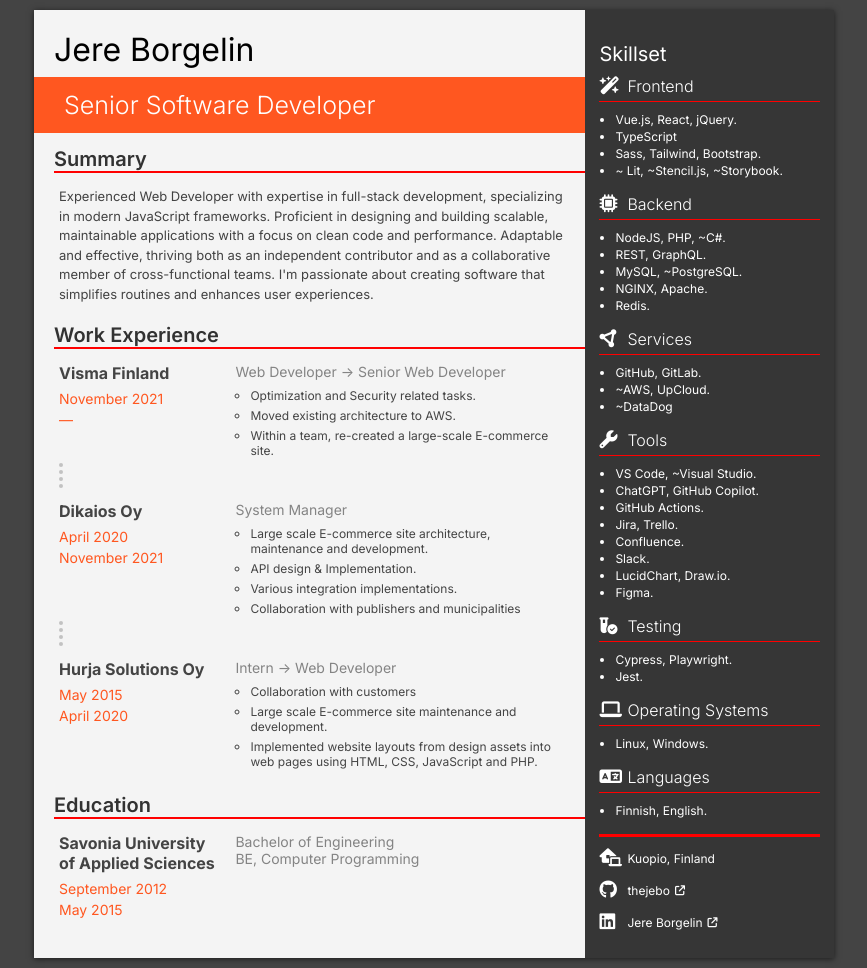
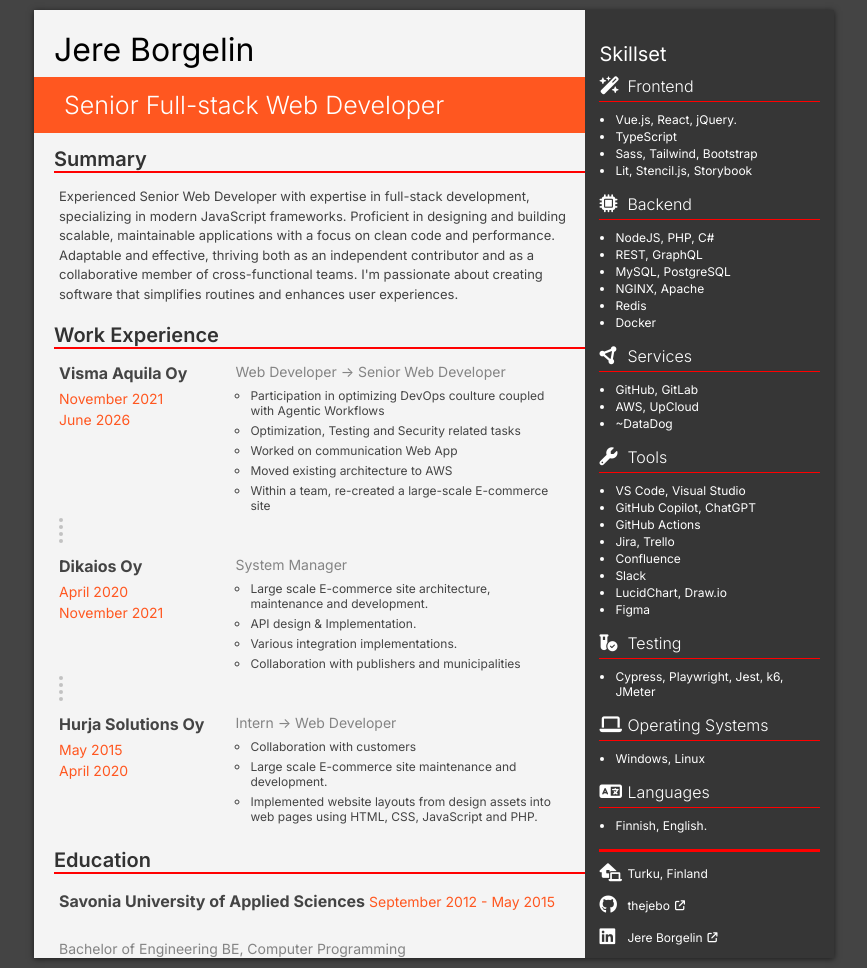
Before and after one commit to thejebo/thejebo-resume, a website built with Vite: page index.html in a window 1280 px wide. Shown: the whole page, without its empty margins (206-1073 px from the left). Built offline with nearby package versions, Linux system fonts and the light colour scheme.

Commit message:
feat: Adjusted content and styles.

```diff
--- a/src/main.js
+++ b/src/main.js
@@ -1,16 +1,16 @@
-import './main.scss'
+import "./main.scss";
 
-document.querySelector('#app').innerHTML = `
+document.querySelector("#app").innerHTML = `
 <main>
   <header>
     <div class="row">
       <h1>Jere Borgelin</h1>
     </div>
-    <h2>Senior Software Developer</h2>
+    <h2>Senior Full-stack Web Developer</h2>
   </header>
   <section>
     <h3>Summary</h3>
-    <p>Experienced Web Developer with expertise in full-stack development, specializing in modern JavaScript frameworks. Proficient in designing and building scalable, maintainable applications with a focus on clean code and performance. Adaptable and effective, thriving both as an independent contributor and as a collaborative member of cross-functional teams. I'm passionate about creating software that simplifies routines and enhances user experiences.</p>
+    <p>Experienced Senior Web Developer with expertise in full-stack development, specializing in modern JavaScript frameworks. Proficient in designing and building scalable, maintainable applications with a focus on clean code and performance. Adaptable and effective, thriving both as an independent contributor and as a collaborative member of cross-functional teams. I'm passionate about creating software that simplifies routines and enhances user experiences.</p>
   </section>
 
   <section>
@@ -18,18 +18,20 @@
     <ol>
       <li>
         <div class="details">
-          <h4>Visma Finland</h4>
+          <h4>Visma Aquila Oy</h4>
           <div class="date-range">
             <time dateTime="2021-11">November 2021</time>
-            <time dateTime="present">&mdash;</time>
+            <time dateTime="present">June 2026</time>
           </div>
         </div>
         <div class="job-description">
           <span>Web Developer -&gt; Senior Web Developer</span>
           <ul>
-            <li>Optimization and Security related tasks.</li>
-            <li>Moved existing architecture to AWS.</li>
-            <li>Within a team, re-created a large-scale E-commerce site.</li>
+            <li>Participation in optimizing DevOps coulture coupled with Agentic Workflows</li>
+            <li>Optimization, Testing and Security related tasks</li>
+            <li>Worked on communication Web App</li>
+            <li>Moved existing architecture to AWS</li>
+            <li>Within a team, re-created a large-scale E-commerce site</li>
           </ul>
         </div>
       </li>
@@ -72,20 +74,18 @@
       </li>
     </ol>
   </section>
-  <section>
+  <section class="education">
     <h3>Education</h3>
     <ol>
       <li>
         <div class="details">
-          <h4>Savonia University <br>of Applied Sciences</h4>
+          <h4>Savonia University of Applied Sciences</h4>
           <div class="date-range">
-            <time dateTime="2012-09">September 2012</time>
-            <span class="mobile-separator">-</span>
-            <time dateTime="2015-05">May 2015</time>
+            <time dateTime="2012-09">September 2012 - May 2015</time>
           </div>
         </div>
         <div class="job-description">
-          <span>Bachelor of Engineering<br>BE, Computer Programming</span>
+          <span>Bachelor of Engineering BE, Computer Programming</span>
         </div>
       </li>
     </ol>
@@ -100,52 +100,52 @@
       <ul>
         <li>Vue.js, React, jQuery.</li>
         <li>TypeScript</li>
-        <li>Sass, Tailwind, Bootstrap.</li>
-        <li>~ Lit, ~Stencil.js, ~Storybook.</li>
+        <li>Sass, Tailwind, Bootstrap</li>
+        <li>Lit, Stencil.js, Storybook</li>
       </ul>
     </div>
     <div>
       <h4><i class="fa-solid fa-microchip"></i> Backend</h4>
       <ul>
-        <li>NodeJS, PHP, ~C#.</li>
-        <li>REST, GraphQL.</li>
-        <li>MySQL, ~PostgreSQL.</li>
-        <li>NGINX, Apache.</li>
-        <li>Redis.</li>
+        <li>NodeJS, PHP, C#</li>
+        <li>REST, GraphQL</li>
+        <li>MySQL, PostgreSQL</li>
+        <li>NGINX, Apache</li>
+        <li>Redis</li>
+        <li>Docker</li>
       </ul>
     </div>
     <div>
       <h4><i class="fa-solid fa-circle-nodes"></i> Services</h4>
       <ul>
-        <li>GitHub, GitLab.</li>
-        <li>~AWS, UpCloud.</li>
+        <li>GitHub, GitLab</li>
+        <li>AWS, UpCloud</li>
         <li>~DataDog</li>
       </ul>
     </div>
     <div>
       <h4><i class="fa-solid fa-wrench"></i> Tools</h4>
       <ul>
-        <li>VS Code, ~Visual Studio.</li>
-        <li>ChatGPT, GitHub Copilot.</li>
-        <li>GitHub Actions.</li>
-        <li>Jira, Trello.</li>
-        <li>Confluence.</li>
-        <li>Slack.</li>
-        <li>LucidChart, Draw.io.</li>
-        <li>Figma.</li>
+        <li>VS Code, Visual Studio</li>
+        <li>GitHub Copilot, ChatGPT</li>
+        <li>GitHub Actions</li>
+        <li>Jira, Trello</li>
+        <li>Confluence</li>
+        <li>Slack</li>
+        <li>LucidChart, Draw.io</li>
+        <li>Figma</li>
       </ul>
     </div>
     <div>
       <h4><i class="fa-solid fa-vial-circle-check"></i> Testing</h4>
       <ul>
-        <li>Cypress, Playwright.</li>
-        <li>Jest.</li>
+        <li>Cypress, Playwright, Jest, k6, JMeter</li>
       </ul>
     </div>
     <div>
       <h4><i class="fa-solid fa-laptop"></i> Operating Systems</h4>
       <ul>
-        <li>Linux, Windows.</li>
+        <li>Windows, Linux</li>
       </ul>
     </div>
     <div>
@@ -156,9 +156,9 @@
     </div>
   </div>
   <div class="contact-info">
-    <span><i class="fa-solid fa-house-laptop"></i> Kuopio, Finland</span>
+    <span><i class="fa-solid fa-house-laptop"></i> Turku, Finland</span>
     <a target="_blank" href="https://github.com/thejebo"><i class="fa-brands fa-github"></i> thejebo <i class="fa-solid fa-arrow-up-right-from-square"></i></a>
     <a target="_blank" href="https://fi.linkedin.com/in/jere-borgelin-0738b8200"><i class="fa-brands fa-linkedin"></i> Jere Borgelin <i class="fa-solid fa-arrow-up-right-from-square"></i></a>
   </div>
 </aside>
-`
+`;
--- a/src/main.scss
+++ b/src/main.scss
@@ -1,5 +1,5 @@
-@import url('https://fonts.googleapis.com/css2?family=Inter:wght@100..900&display=swap');
-@import url('https://fonts.googleapis.com/css2?family=Material+Symbols+Outlined:opsz,wght,FILL,GRAD@20..48,100..700,0..1,-50..200');
+@import url("https://fonts.googleapis.com/css2?family=Inter:wght@100..900&display=swap");
+@import url("https://fonts.googleapis.com/css2?family=Material+Symbols+Outlined:opsz,wght,FILL,GRAD@20..48,100..700,0..1,-50..200");
 
 $primary: #ff5720;
 $darker-primary: #ff0000;
@@ -11,7 +11,8 @@
 $dark-grey: #363636;
 $black: #000000;
 
-html, body {
+html,
+body {
   margin: 0;
   padding: 0;
 }
@@ -23,10 +24,15 @@
   flex-direction: column;
   justify-content: center;
   background-color: $darker-grey;
-  font-family: 'Inter', sans-serif;
+  font-family: "Inter", sans-serif;
 }
 
-h1, h2, h3, h4, h5, h6 {
+h1,
+h2,
+h3,
+h4,
+h5,
+h6 {
   margin: 0;
 }
 
@@ -85,6 +91,20 @@
     margin-bottom: 5px;
     padding: 14px 0 0 20px;
 
+    &.education {
+      ol {
+        li {
+          display: block;
+        }
+      }
+      h4 {
+        display: inline-block;
+      }
+      .date-range {
+        display: inline-block;
+      }
+    }
+
     h3 {
       font-size: 20px;
       font-weight: 600;
@@ -109,7 +129,7 @@
       list-style: none; /* Remove default numbers */
       counter-reset: list-counter; /* Reset custom counter */
 
-      &>li {
+      & > li {
         padding: 0;
         display: flex;
         margin: 0 0 38px 0;
@@ -153,7 +173,7 @@
         }
       }
 
-      &>li:last-child {
+      & > li:last-child {
         margin-bottom: 0;
 
         &::before {
@@ -164,7 +184,6 @@
 
     .date-range {
       height: 42px;
-      color: $primary;
       display: flex;
       flex-shrink: 0;
       padding: 5px 0;
@@ -178,6 +197,7 @@
 
       time {
         display: block;
+        color: $primary;
       }
     }
 
@@ -207,7 +227,6 @@
       align-items: center;
       justify-content: flex-start;
       border-bottom: 1px solid $darker-primary;
-
     }
 
     .fa-solid,
@@ -269,6 +288,18 @@
       section {
         padding: 14px 20px;
 
+        &.education {
+          ol {
+            li {
+              width: 100%;
+
+              .date-range {
+                margin-left: 5px;
+              }
+            }
+          }
+        }
+
         .job-description {
           width: 100%;
         }
@@ -279,7 +310,7 @@
           align-items: flex-start;
           justify-content: space-between;
 
-          &>li {
+          & > li {
             width: 50%;
             margin-bottom: 10px;
             flex-direction: column;
@@ -356,7 +387,6 @@
     padding: 0;
   }
   #app {
-
     main {
       section {
         margin-bottom: 0;
@@ -412,7 +442,6 @@
 
 @media (max-width: 380px) {
   #app {
-
     main {
       section {
         ol {
@@ -469,7 +498,7 @@
       section {
         padding: 0 0 10px 0;
 
-        &>p {
+        & > p {
           padding: 0 0 0 0;
         }
 
@@ -480,7 +509,7 @@
         ol {
           display: block;
 
-          &>li {
+          & > li {
             width: 100%;
             padding-bottom: 10px;
             flex-direction: column;
@@ -502,7 +531,7 @@
             }
           }
 
-          &>li:last-child {
+          & > li:last-child {
             border: unset;
           }
         }
```
